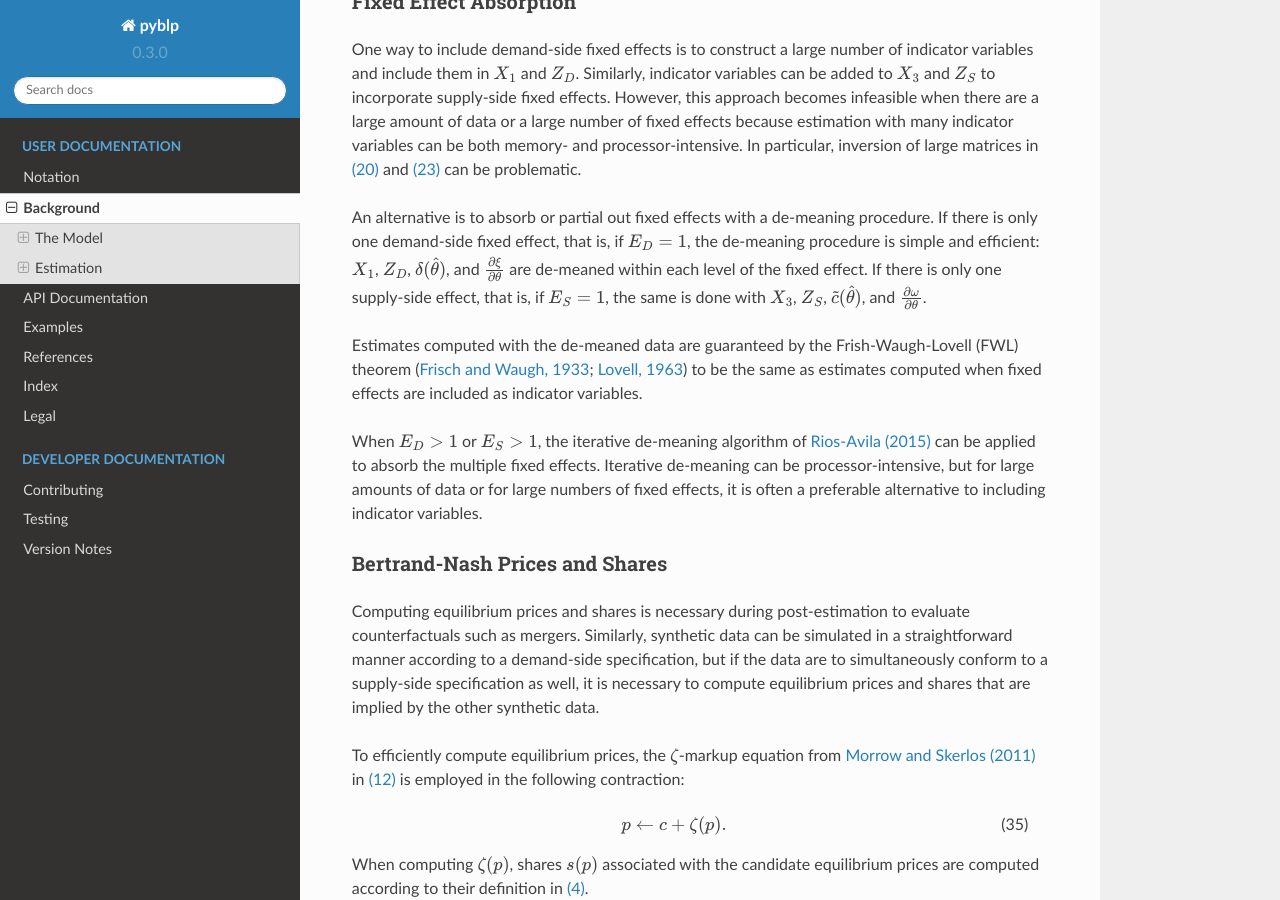
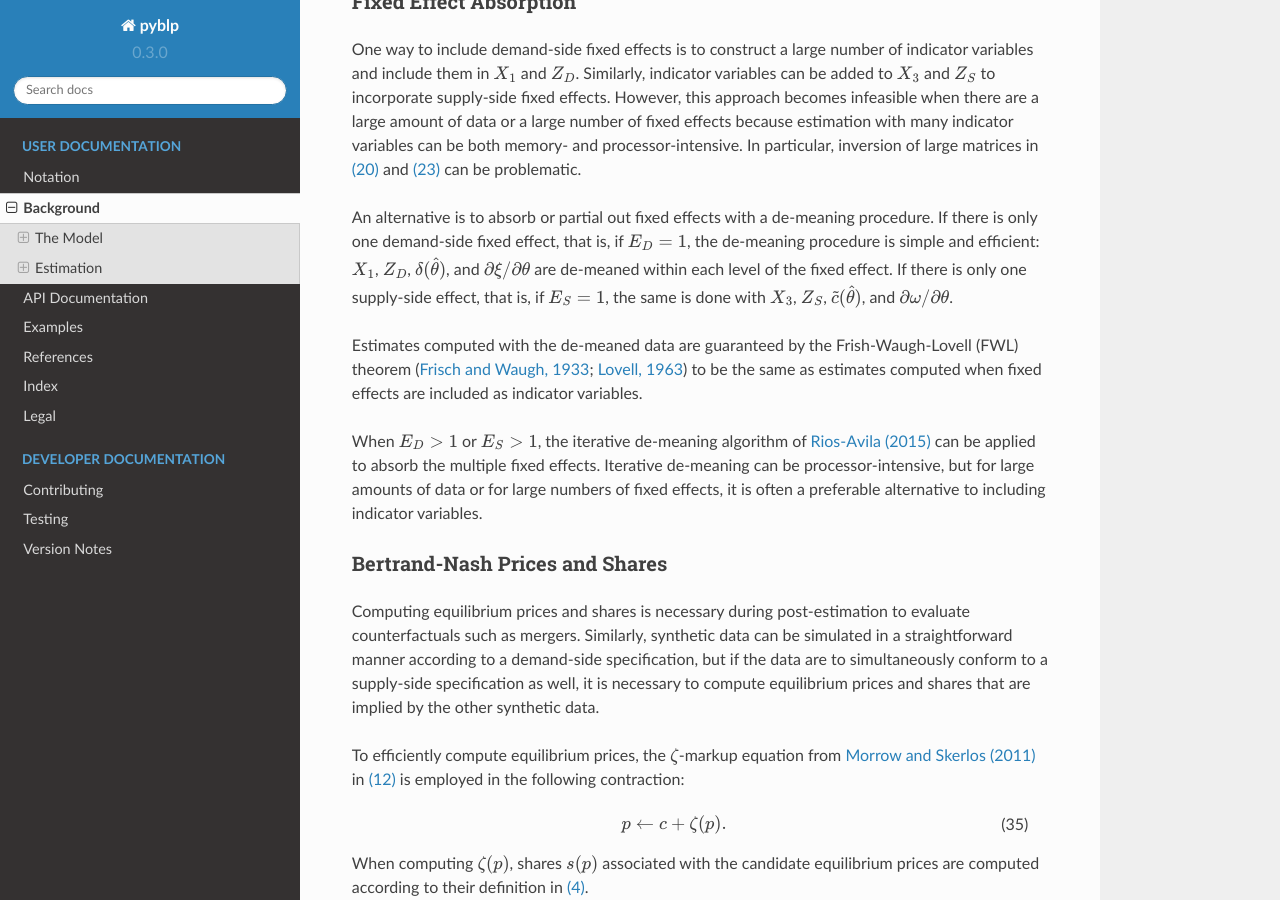
Before and after one commit to jeffgortmaker/pyblp, a Sphinx documentation site: the page built from docs/background.rst, in a window 1280 px wide and 900 px high, scrolled down 6387 px. Built offline with Sphinx 7.4.7 and the Read the Docs theme 2.0.0, drawn with Linux system fonts in a browser that asks for light colours.

Commit message:
DOC: fix link and display of fractions

```diff
--- a/docs/background.rst
+++ b/docs/background.rst
@@ -228,7 +228,7 @@
 
 One way to include demand-side fixed effects is to construct a large number of indicator variables and include them in :math:`X_1` and :math:`Z_D`. Similarly, indicator variables can be added to :math:`X_3` and :math:`Z_S` to incorporate supply-side fixed effects. However, this approach becomes infeasible when there are a large amount of data or a large number of fixed effects because estimation with many indicator variables can be both memory- and processor-intensive. In particular, inversion of large matrices in :eq:`beta` and :eq:`gamma` can be problematic.
 
-An alternative is to absorb or partial out fixed effects with a de-meaning procedure. If there is only one demand-side fixed effect, that is, if :math:`E_D = 1`, the de-meaning procedure is simple and efficient: :math:`X_1`, :math:`Z_D`, :math:`\delta(\hat{\theta})`, and :math:`\frac{\partial\xi}{\partial\theta}` are de-meaned within each level of the fixed effect. If there is only one supply-side effect, that is, if :math:`E_S = 1`, the same is done with :math:`X_3`, :math:`Z_S`, :math:`\tilde{c}(\hat{\theta})`, and :math:`\frac{\partial\omega}{\partial\theta}`.
+An alternative is to absorb or partial out fixed effects with a de-meaning procedure. If there is only one demand-side fixed effect, that is, if :math:`E_D = 1`, the de-meaning procedure is simple and efficient: :math:`X_1`, :math:`Z_D`, :math:`\delta(\hat{\theta})`, and :math:`\partial\xi / \partial\theta` are de-meaned within each level of the fixed effect. If there is only one supply-side effect, that is, if :math:`E_S = 1`, the same is done with :math:`X_3`, :math:`Z_S`, :math:`\tilde{c}(\hat{\theta})`, and :math:`\partial\omega / \partial\theta`.
 
 Estimates computed with the de-meaned data are guaranteed by the Frish-Waugh-Lovell (FWL) theorem (:ref:`Frisch and Waugh, 1933 <fw33>`; :ref:`Lovell, 1963 <l63>`) to be the same as estimates computed when fixed effects are included as indicator variables.
 
--- a/docs/references.rst
+++ b/docs/references.rst
@@ -19,7 +19,7 @@
 
 .. _fw33:
 
-Frisch, R., & Waugh, F. V. (1933). `Partial time regressions as compared with individual trends <http://www.jstor.org/stable/1907330>`_. *Econometrica, 1* (4), 387-401.
+Frisch, R., & Waugh, F. V. (1933). `Partial time regressions as compared with individual trends <https://www.econometricsociety.org/publications/econometrica/1933/10/01/partial-time-regressions-compared-individual-trends>`_. *Econometrica, 1* (4), 387-401.
 
 .. _hw08:
 
```
